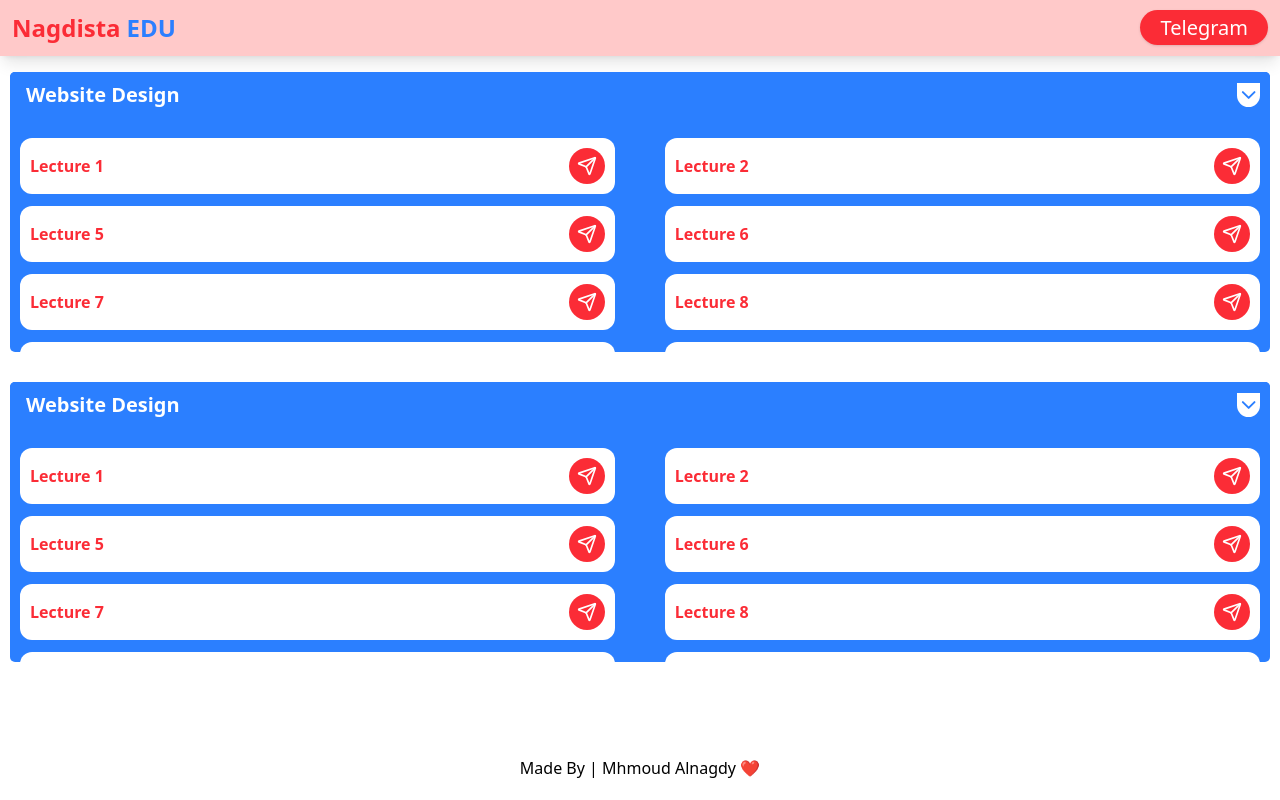
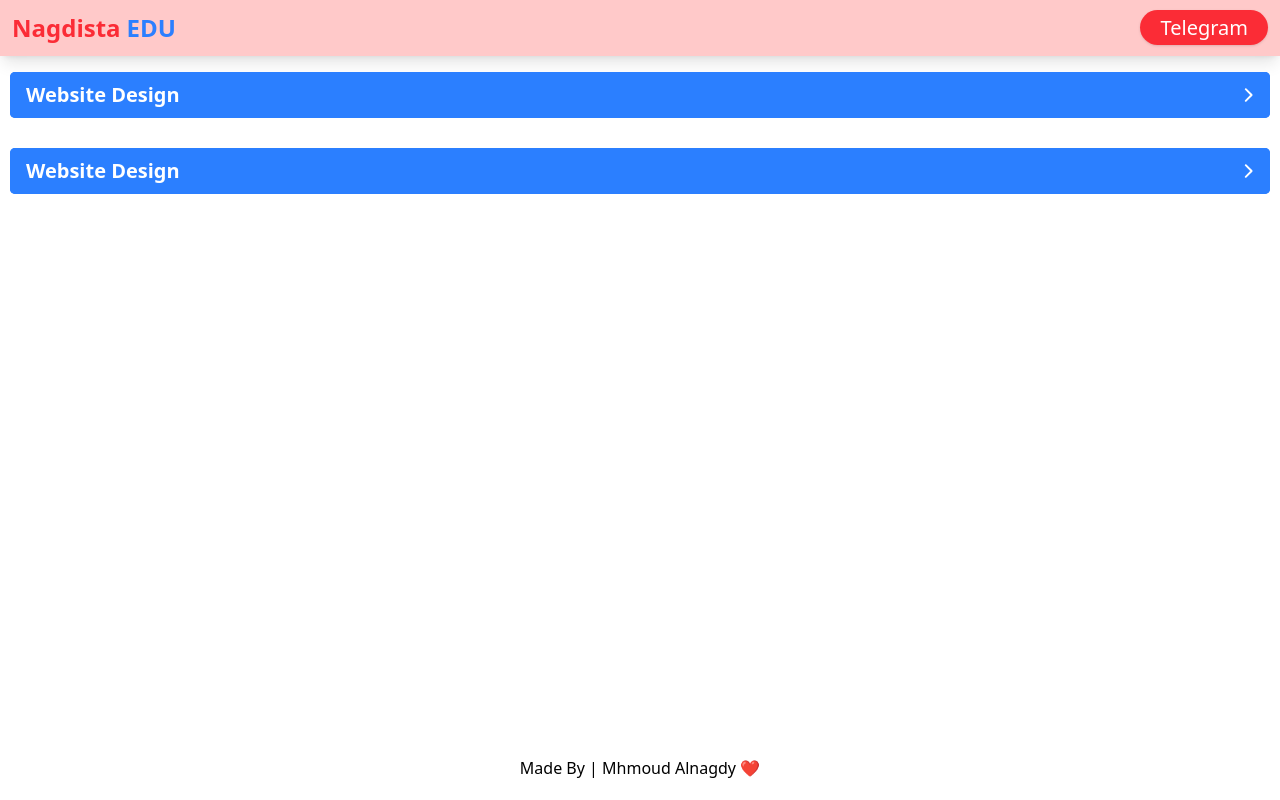
Before and after one commit to nagdistaa/nagdista-edu-v2, a React (Vite) app: page / in a window 1280 px wide. Built offline with nearby package versions, Linux system fonts and the light colour scheme.

Commit message:
some styel for div

```diff
--- a/src/components/websiteDesign/WebsiteDesign.tsx
+++ b/src/components/websiteDesign/WebsiteDesign.tsx
@@ -4,18 +4,18 @@ import Card from "./Card";
 import { websiteDesingData } from "./data";
 
 const WebsiteDesign = () => {
-  const [isOpen, setIsOpen] = useState(true);
+  const [isOpen, setIsOpen] = useState(false);
 
   const openClose = () => {
     setIsOpen(prevState => !prevState);
   };
 
   return (
-    <div className="website-design-container bg-blue-500 rounded-[5px] max-h-[280px] overflow-y-scroll relative mb-[30px] scroll-smooth">
+    <div className="website-design-container bg-blue-500 rounded-[5px] max-h-[280px] overflow-y-scroll relative mb-[30px]   scroll-smooth">
       <div className="bg-blue-500 z-10 text-white text-[20px] sticky top-0 left-0 font-[700] flex justify-between items-center">
         <h1 className="py-2 px-4 w-full rounded-2xl cursor-pointer"   onClick={openClose}>Website Design</h1>
         <ChevronDown
-          className="mr-[10px] cursor-pointer bg-white text-blue-500 rounded-b-full "
+          className="mr-[10px] cursor-pointer text-white-500 rounded-b-2xl "
           onClick={openClose}
           style={{ transform: isOpen ? 'rotate(0deg)' : 'rotate(270deg)' }}
         />
--- a/src/components/websiteDesign/data.ts
+++ b/src/components/websiteDesign/data.ts
@@ -1,33 +1,22 @@
-export const websiteDesingData = [{
+export const websiteDesingData = [
+{
 lecName : "lecture 1",
-lecLink:"https://t.me/nagdista_edu/3",
+lecLink:"https://t.me/nagdista_edu/25",
 lecDescription:"hello i am lecture"
-},{
-    lecName : "lecture 2",
-    lecLink:"https://t.me/nagdista_edu/4",
+},
+{
+    lecName : "lecture 1 , 2",
+    lecLink:"https://t.me/nagdista_edu/26",
     lecDescription:"hello i am lecture"
-    },{
-        lecName : "lecture 5 ",
-        lecLink:"https://t.me/nagdista_edu/5",
-        lecDescription:"hello i am lecture"
-        },{
-            lecName : "lecture 6 ",
-            lecLink:"https://t.me/nagdista_edu/5",
-            lecDescription:"hello i am lecture"
-            },{
-                lecName : "lecture 7 ",
-                lecLink:"https://t.me/nagdista_edu/5",
-                lecDescription:"hello i am lecture"
-                },{
-                    lecName : "lecture 8 ",
-                    lecLink:"https://t.me/nagdista_edu/5",
-                    lecDescription:"hello i am lecture"
-                    },{
-                        lecName : "lecture 9 ",
-                        lecLink:"https://t.me/nagdista_edu/5",
-                        lecDescription:"hello i am lecture"
-                        },{
-                            lecName : "lecture 10",
-                            lecLink:"https://t.me/nagdista_edu/5",
-                            lecDescription:"hello i am lecture"
-                            },]
+    },
+{
+lecName : "lecture 3",
+lecLink:"https://t.me/nagdista_edu/27",
+lecDescription:"hello i am lecture"
+},
+{
+    lecName : "lecture 4",
+    lecLink:"https://t.me/nagdista_edu/28",
+    lecDescription:"hello i am lecture"
+    },
+]
```
Also changed, not shown: src/components/economey/Econmey.tsx (added).
